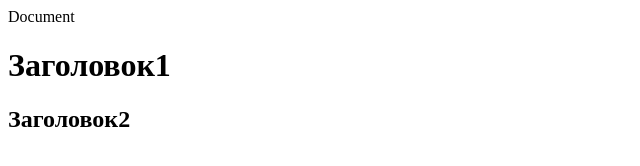
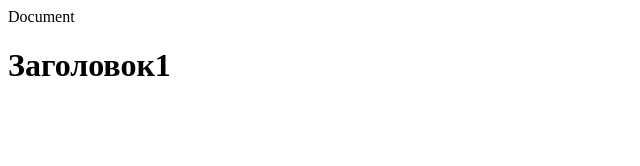
Before and after one commit to Myroniv-Andrii/Github-for-beginner, a plain HTML site: page index.html in a window 1280 px wide. Shown: the whole page, without its empty margins (0-640 px from the left). Drawn offline with Linux system fonts and the light colour scheme.

Commit message:
Revert "Добавили Заголовок2 до index.html"
This reverts commit 5b9d6a390d9fd66abcecf68c665def9973fd1201.

```diff
--- a/index.html
+++ b/index.html
@@ -10,7 +10,6 @@
   <body>
 
 <h1>Заголовок1<h1>
-<h2>Заголовок2<h2>
 
   </body>
 </html>
```
